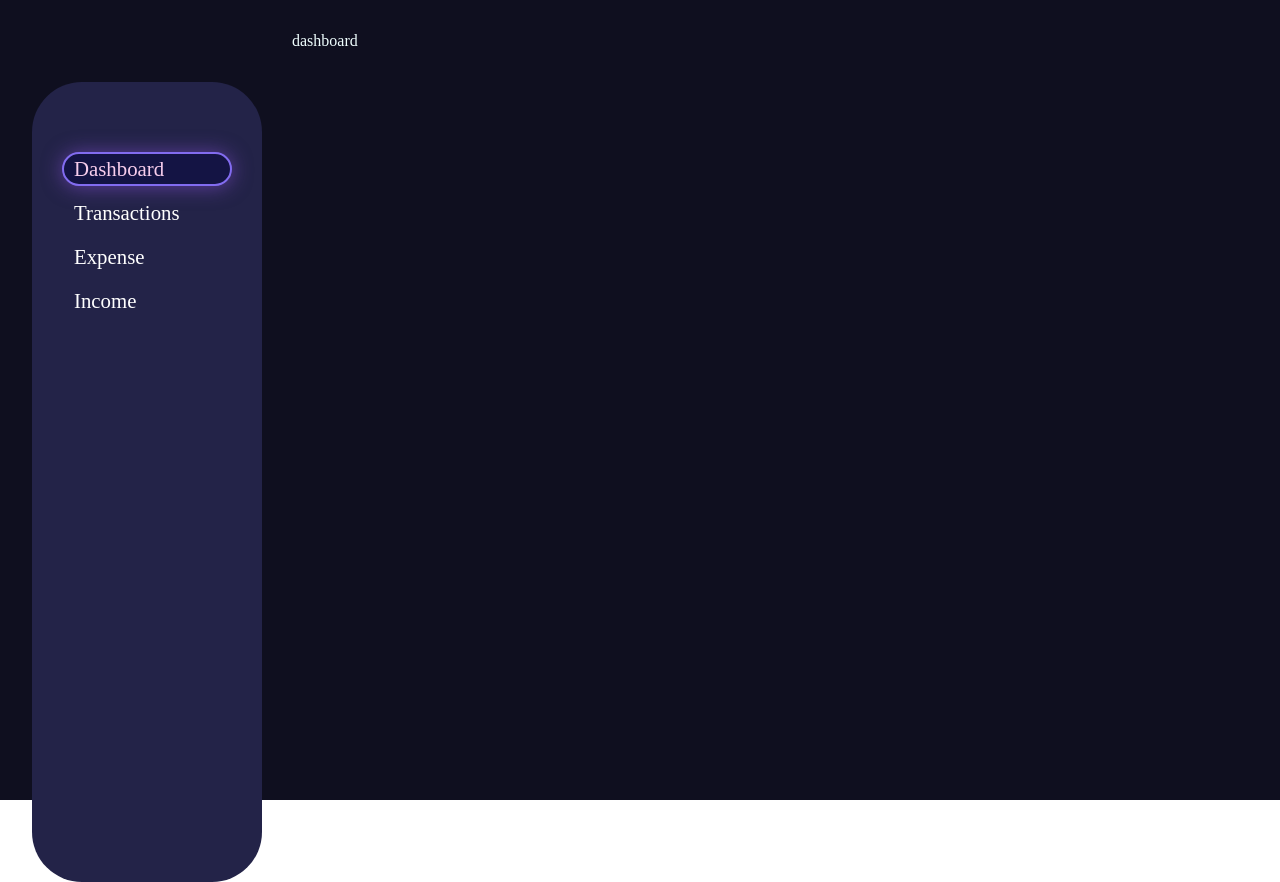
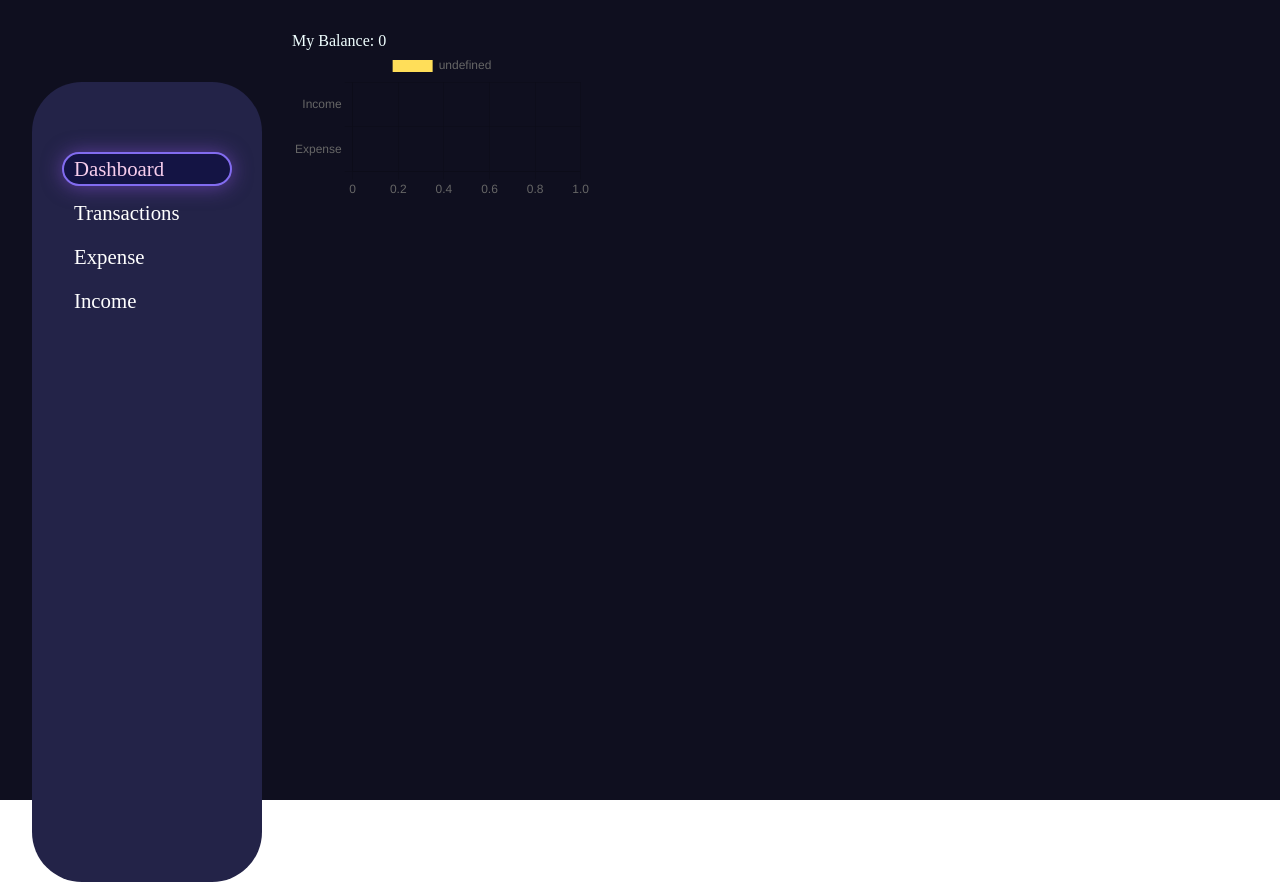
Before and after one commit to tempestmeow/FinanceApp, a React (Vite) app: page / in a window 1280 px wide. Both pictures are taken after a click on the button "Dashboard". Built offline with nearby package versions, Linux system fonts and the light colour scheme; a web font is replaced by a local one.

Commit message:
started working on the dashboard

```diff
--- a/src/App.jsx
+++ b/src/App.jsx
@@ -5,9 +5,11 @@ import ChartDataLabels from "chartjs-plugin-datalabels";
 import { Doughnut } from "react-chartjs-2";
 ChartJS.register(ArcElement, Tooltip, Legend);
 import { Line } from "react-chartjs-2";
+import { Bar } from "react-chartjs-2";
 import BtcIcon from "./components/btc.jsx";
 import {
   Chart as ChartJS,
+  BarElement,
   ArcElement,
   LineElement,
   CategoryScale,
@@ -20,8 +22,10 @@ import {
 
 ChartJS.register(
   ArcElement,
+
   LineElement,
   CategoryScale,
+  BarElement,
   LinearScale,
   PointElement,
   Title,
@@ -125,29 +129,38 @@ function App() {
     }
   };
 
-  function getBalance() {
-    return totalIncome - totalExpenses;
-  }
-
   const incomeData = {
     labels: incomeTransactionSet.map((transaction) => transaction.name),
     datasets: [
       {
         data: incomeTransactionSet.map((transaction) => transaction.amount),
         backgroundColor: [
-          "rgb(255, 99, 132)",
-          "rgb(54, 162, 235)",
-          "rgb(255, 205, 86)",
+          "#6ce5e8",
+          "#41b8d5",
+          "#2d8bba",
+          "#2f5f98",
+          "#31356e",
         ],
         hoverBackgroundColor: [
-          "rgb(255, 99, 132)",
-          "rgb(54, 162, 235)",
-          "rgb(255, 205, 86)",
+          "#6ce5e8",
+          "#41b8d5",
+          "#2d8bba",
+          "#2f5f98",
+          "#31356e",
         ],
+        borderColor: "#000",
+        borderWidth: 0.3,
+        hoverBorderColor: "#000",
+        hoverBorderWidth: 2,
+        offset: 0,
+        spacing: 0,
+        weight: 1,
+        animation: {
+          duration: 1000,
+        },
       },
     ],
   };
-
   const expenseData = {
     labels: expenseTransactionSet.map((transaction) => transaction.name),
     datasets: [
@@ -177,6 +190,16 @@ function App() {
         animation: {
           duration: 1000,
         },
+      },
+    ],
+  };
+
+  const balanceData = {
+    labels: ["Income", "Expense"],
+    datasets: [
+      {
+        data: [totalIncome, totalExpenses],
+        backgroundColor: ["#ffde59", "#41d5d1"],
       },
     ],
   };
@@ -381,11 +404,135 @@ function App() {
             </>
           )}
 
-          {view === "dashboard" && <div>dashboard</div>}
-          <div className="balance" onClick={() => console.log(getBalance())}>
-            {/* Balance: {balance} PHP{" "} */}
-          </div>
-          <div className="lineGraph"></div>
+          {view === "income" && (
+            <>
+              <div className="expenseForm">
+                <div className="formDiv">
+                  <div className="formTitle">Income</div>
+                  <form
+                    className="addExpense"
+                    onSubmit={(e) => handleSubmit(e, "income")}
+                  >
+                    <div className="formValue">
+                      Total Income:{" "}
+                      <span className="formPrice">${totalIncome}</span>
+                    </div>
+                    <input
+                      type="text"
+                      placeholder="Title"
+                      name="name"
+                      onChange={(e) => handleChange(e, "income")}
+                      value={incomeTransactions.name}
+                      autoComplete="off"
+                    ></input>
+                    <input
+                      type="number"
+                      placeholder="Amount"
+                      name="amount"
+                      onChange={(e) => handleChange(e, "expense")}
+                      value={incomeTransactions.amount}
+                    ></input>
+                    <input
+                      type="date"
+                      placeholder="Date"
+                      name="date"
+                      onChange={(e) => handleChange(e, "expense")}
+                      value={incomeTransactions.date}
+                    ></input>
+                    <select className="selectCategory" placeholder="category">
+                      <option value="food">Food</option>
+                      <option value="grocery">Grocery</option>
+                      <option value="bills">Bills</option>
+                    </select>
+                    <input
+                      type="text"
+                      placeholder="Description"
+                      name="description"
+                      onChange={(e) => handleChange(e, "expense")}
+                      value={incomeTransactions.description}
+                    ></input>
+                    <button type="submit" className="submitBtn">
+                      + Add Expense
+                    </button>
+                  </form>
+                </div>
+                <div className="expenses">
+                  <div className="expenseTransactions">
+                    <p className="transactionHeader">Income Transactions</p>
+                    <div className="expenseLists">
+                      {incomeTransactionSet.map((transaction, index) => (
+                        <div key={index} className="expenseCard">
+                          <span class="material-symbols-outlined">savings</span>
+                          <div className="circle"></div>
+                          <p className="transactionName">{transaction.name}</p>
+                          <div className="transactionDetails">
+                            <p className="transactionAmount">
+                              <span className="details">
+                                ${transaction.amount}
+                              </span>
+                            </p>
+                            <p className="transactionDate">
+                              <span className="material-symbols-outlined detailsIcon">
+                                calendar_month
+                              </span>
+                              <span className="details">
+                                {transaction.date}
+                              </span>
+                            </p>
+                            <p className="transactionDescription">
+                              <span className="material-symbols-outlined detailsIcon">
+                                description
+                              </span>
+                              <span className="details">
+                                {transaction.description}
+                              </span>
+                            </p>
+                          </div>
+                          <span
+                            className="material-symbols-outlined deleteIcon detailsIcon"
+                            onClick={() => handleDelete(index, "income")}
+                          >
+                            delete
+                          </span>
+                        </div>
+                      ))}
+                    </div>
+                  </div>
+                  <div className="expenseGraph">
+                    <Doughnut
+                      data={incomeData}
+                      options={{
+                        responsive: true,
+                        maintainAspectRatio: false,
+                        plugins: {
+                          legend: {
+                            onClick: (e) => e.stopPropagation(),
+                            labels: {
+                              color: "white",
+                            },
+                          },
+                        },
+                      }}
+                    />
+                  </div>
+                </div>
+              </div>
+            </>
+          )}
+
+          {view === "dashboard" && (
+            <>
+              <div className="dashboardLeft">
+                <div className="myBalance">
+                  <div className="myBalanceTitle">My Balance: {balance}</div>
+                  <div className="myBalanceGraph">
+                    <Bar data={balanceData} options={{ indexAxis: "y" }} />
+                  </div>
+                </div>
+              </div>
+              <div className="dashboardRight"></div>
+            </>
+          )}
         </div>
       </div>
     </>
```
